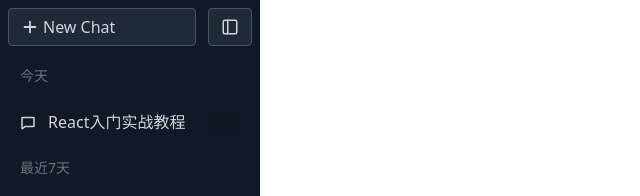
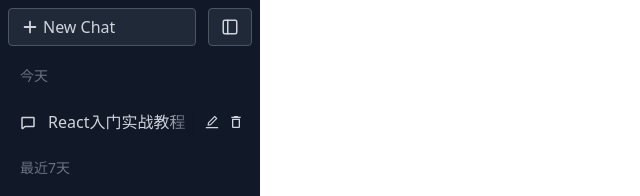
Before and after one commit to duel512/next-gpt, a Next.js app: page / in a window 1280 px wide. Both pictures are taken after a click on the item "React入门实战教程". Shown: the top 196 px of the page, without its empty margins (0-640 px from the left). Built offline with nearby package versions, Linux system fonts and the light colour scheme.

Commit message:
Chatlist item taken out seperartely, editing and Deleting botton added

```diff
--- /dev/null
+++ b/components/home/Navigation/ChatItem.tsx
@@ -0,0 +1,110 @@
+import { Chat } from "@/types/chat";
+import { useEffect, useState } from "react";
+import { AiOutlineEdit } from "react-icons/ai";
+import { MdCheck, MdClose, MdDeleteOutline } from "react-icons/md";
+import { PiChatBold, PiTrashBold } from "react-icons/pi";
+
+type Props = {
+  item: Chat;
+  selected: boolean;
+  onSelected: (chat: Chat) => void;
+};
+
+export default function ChatItem({ item, selected, onSelected }: Props) {
+  const [editing, setEditing] = useState(false);
+  const [deleting, setDeleting] = useState(false);
+
+  useEffect(() => {
+    setEditing(false);
+    setDeleting(false);
+  }, [selected]);
+
+  return (
+    <li
+      onClick={() => {
+        onSelected(item);
+      }}
+      key={item.id}
+      className={`relative group flex items-center p-3 space-x-3 cursor-pointer hover:bg-gray-800${
+        selected ? "bg-gray-800 pr-[3.5em]" : ""
+      }`}
+    >
+      <div>{deleting ? <PiTrashBold /> : <PiChatBold />}</div>
+      {editing ? (
+        <input
+          autoFocus={true}
+          className="flex-1 min-w-0 bg-transparent outline-none"
+          defaultValue={item.title}
+        />
+      ) : (
+        <div className="relative flex-1 whitespace-nowrap overflow-hidden">
+          {item.title}
+          <span
+            className={`group-hover:from-gray-800 absolute right-0 inset-y-0 w-8 from-gray-900 bg-gradient-to-l ${
+              selected ? "from-gray-800" : ""
+            }`}
+          ></span>
+        </div>
+      )}
+      {selected && (
+        <div className="absolute right-1 flex">
+          {editing || deleting ? (
+            <>
+              <button
+                className="p-1 hover:text-white"
+                onClick={(e) => {
+                  if (editing) {
+                    setEditing(false);
+                    console.log("Edited");
+                  } else {
+                    setDeleting(false);
+                    console.log("Deleted");
+                  }
+
+                  e.stopPropagation();
+                }}
+              >
+                <MdCheck />
+              </button>
+              <button
+                className="p-1 hover:text-white"
+                onClick={(e) => {
+                  if (editing) {
+                    setEditing(false);
+                  } else {
+                    setDeleting(false);
+                  }
+
+                  e.stopPropagation();
+                }}
+              >
+                <MdClose />
+              </button>
+            </>
+          ) : (
+            <>
+              <button
+                className="p-1 hover:text-white"
+                onClick={(e) => {
+                  setEditing(true);
+                  e.stopPropagation();
+                }}
+              >
+                <AiOutlineEdit />
+              </button>
+              <button
+                className="p-1 hover:text-white"
+                onClick={(e) => {
+                  setDeleting(true);
+                  e.stopPropagation();
+                }}
+              >
+                <MdDeleteOutline />
+              </button>
+            </>
+          )}
+        </div>
+      )}
+    </li>
+  );
+}
--- a/components/home/Navigation/ChatList.tsx
+++ b/components/home/Navigation/ChatList.tsx
@@ -4,6 +4,7 @@
 import { MdCheck, MdClose, MdDeleteOutline } from "react-icons/md";
 import { PiChatBold, PiTrashBold } from "react-icons/pi";
 import { groupByDate } from "@/components/common/utils";
+import ChatItem from "./ChatItem";
 
 export default function ChatList() {
   const [ChatList, setChatList] = useState<Chat[]>([
@@ -102,27 +103,14 @@
                 const selected = selectedChat?.id === item.id;
 
                 return (
-                  <li
-                    onClick={() => {
-                      setSelectedChat(item);
+                  <ChatItem
+                    key={item.id}
+                    item={item}
+                    selected={selected}
+                    onSelected={(chat) => {
+                      setSelectedChat(chat);
                     }}
-                    key={item.id}
-                    className={`group flex items-center p-3 space-x-3 cursor-pointer hover:bg-gray-800${
-                      selected ? "bg-gray-800" : ""
-                    }`}
-                  >
-                    <div>
-                      <PiChatBold />
-                    </div>
-                    <div className="relative flex-1 whitespace-nowrap overflow-hidden">
-                      {item.title}
-                      <span
-                        className={`group-hover:from-gray-800 absolute right-0 inset-y-0 w-8 from-gray-900 bg-gradient-to-l ${
-                          selected ? "from-gray-800" : ""
-                        }`}
-                      ></span>
-                    </div>
-                  </li>
+                  />
                 );
               })}
             </ul>
```
